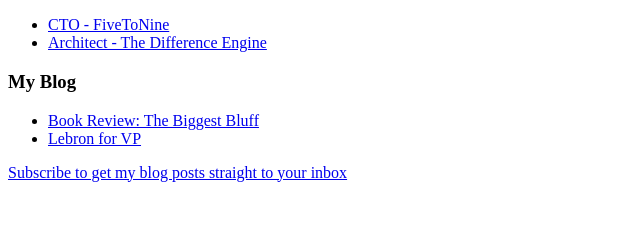
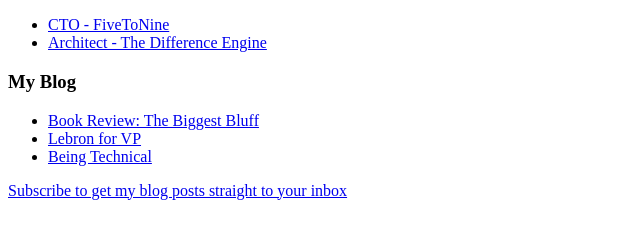
Before and after one commit to dkaplan88/dkaplan88.github.io, a plain HTML site: page index.html in a window 1280 px wide. Shown: the part 91-330 px from the top of the page, without its empty margins (0-640 px from the left). Drawn offline with Linux system fonts and the light colour scheme.

Commit message:
another blog post

```diff
--- a/index.html
+++ b/index.html
@@ -10,6 +10,7 @@
 <ul>
   <li><a href="https://dankaplan.substack.com/p/book-review-the-biggest-bluff" target="blank">Book Review: The Biggest Bluff</a></li>
   <li><a href="https://dankaplan.substack.com/p/lebron-for-vp" target="blank">Lebron for VP</a></li>
+  <li><a href="https://dankaplan.substack.com/p/being-technical" target="blank">Being Technical</a></li>
 </ul>
 
 <p>
```
